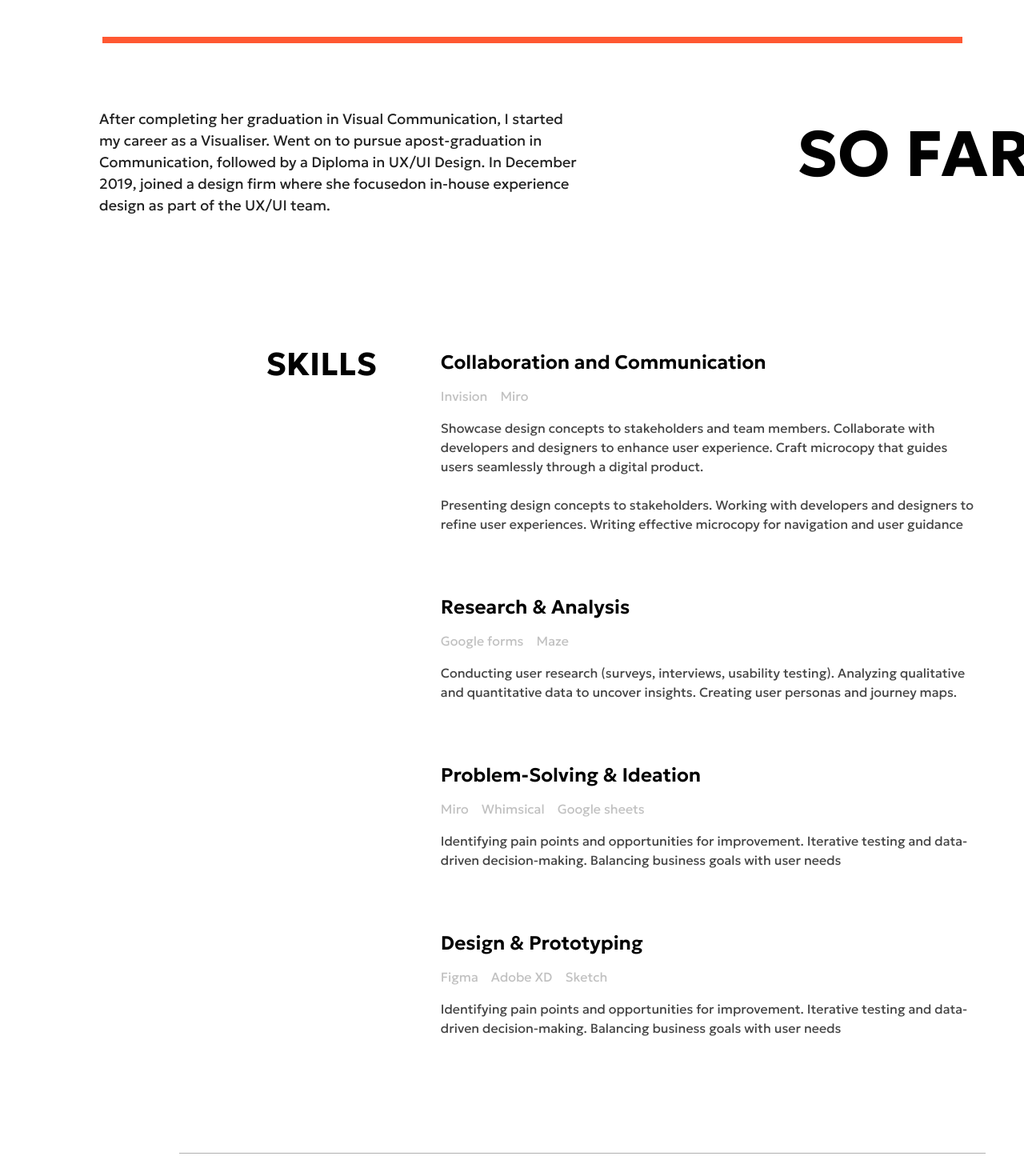
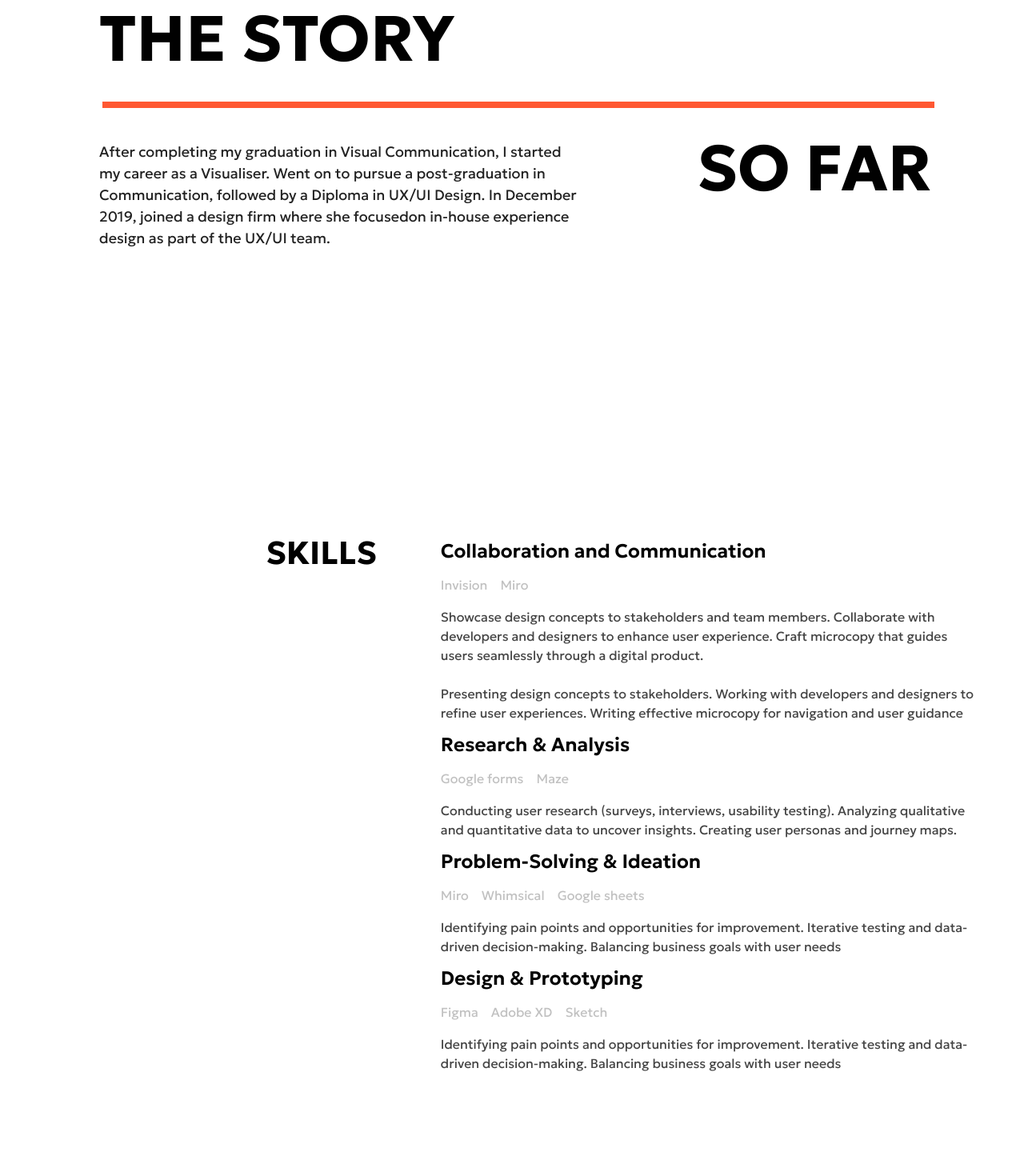
Before and after one commit to sonurajp/paru-portfolio, a React (Vite) app: page /about in a window 1280 px wide. Shown: the part 240-1710 px from the top of the page at 80% size. Built offline with nearby package versions, Linux system fonts and the light colour scheme.

Commit message:
no scroll for about section show animation 1st

```diff
--- a/src/components/layout/NavBar/NavBar.jsx
+++ b/src/components/layout/NavBar/NavBar.jsx
@@ -36,8 +36,8 @@ const NavBar = ({ type = "home", logo = "", onWorkClick = () => {} }) => {
       justifyContent="space-between"
       backgroundColor={type === "home" ? bgColor : "transparent"}
       sx={{
-        position: type === "home" ? "sticky" : "static",
-        top: type === "home" ? 0 : "auto",
+        position: "sticky",
+        top: 0,
         zIndex: 1000,
       }}
     >
--- a/src/pages/About/About.css
+++ b/src/pages/About/About.css
@@ -1,4 +1,5 @@
 .about-content {
+  margin-top: 180px;
   .MuiTypography-root {
     color: #010101;
   }
@@ -9,7 +10,7 @@
   }
   .about-section {
     margin-top: 99px;
-    margin-bottom: 155px;
+    margin-bottom: 350px;
     .story-divider {
       margin-top: 19px;
       width: 205px;
@@ -21,12 +22,13 @@
     .story-content {
       display: flex;
       align-items: center;
-      margin-top: 40px;
-      width: 100%;
+      /* margin-right: auto; */
+      justify-content: space-between;
+      width: 90%;
     }
 
     .so-far-box {
-      margin-left: 6%;
+      margin-left: 3%;
     }
     .story-content-typo {
       white-space: pre-line;
@@ -34,19 +36,22 @@
       font-size: 18px;
       color: #222222;
       opacity: 0;
-      transition: opacity 0.8s ease;
+      transform: translateY(16px);
+      transition: opacity 0.8s ease, transform 0.8s ease;
     }
     .story-content-typo.visible {
       opacity: 1;
+      transform: translateY(0);
     }
     .story-divider.extend {
-      width: 93%;
+      width: 90%;
     }
     .so-far-typo {
-      margin-top: 19px;
+      margin-top: -9%;
+      text-align: right;
       font-weight: 700;
       font-size: 80px;
-      margin-left: 70%;
+      /* margin-left: 70%; */
       white-space: nowrap;
     }
   }
@@ -54,14 +59,14 @@
     width: 1008px;
     height: 1px;
     background-color: #b0b0b0;
-    margin: 80px 0 80px 100px;
+    margin: 80px 0 80px 120px;
   }
   .strength-box {
     display: flex;
+    margin-left: 150px;
     .strength-typo {
       font-weight: 700;
       font-size: 40px;
-      margin-left: 140px;
     }
     .strength-content-typo {
       margin-left: 65px;
@@ -74,10 +79,12 @@
   }
   .future-box {
     display: flex;
+    margin-top: 140px;
+    margin-left: 230px;
+
     .future-typo {
       font-weight: 700;
       font-size: 40px;
-      margin-left: 255px;
       margin-right: 80px;
     }
   }
--- a/src/pages/About/About.jsx
+++ b/src/pages/About/About.jsx
@@ -9,21 +9,20 @@ import Future from "./Future/Future";
 import Footer from "./../../components/layout/Footer/Footer";
 
 const About = () => {
-  useEffect(() => window.scrollTo(0, 0), []);
   useEffect(() => {
     const divider = document.querySelector(".story-divider");
     const section = document.querySelector(".about-section");
     const content = document.querySelector(".story-content-typo");
 
-    let lastScrollY = window.scrollY;
     let triggered = false;
+    let scrollUnlocked = false;
 
-    const onScroll = () => {
-      const currentScrollY = window.scrollY;
-      const scrollingDown = currentScrollY > lastScrollY;
-      lastScrollY = currentScrollY;
+    const onWheel = (e) => {
+      if (!scrollUnlocked) {
+        e.preventDefault(); // 🚨 HARD STOP SCROLL
+      }
 
-      if (!scrollingDown || triggered) return;
+      if (triggered) return;
 
       const rect = section.getBoundingClientRect();
       const isInView = rect.top < window.innerHeight && rect.bottom > 0;
@@ -31,12 +30,57 @@ const About = () => {
       if (isInView) {
         divider.classList.add("extend");
         content.classList.add("visible");
+
         triggered = true;
+
+        // 🔓 Unlock scroll AFTER animation
+        setTimeout(() => {
+          scrollUnlocked = true;
+          window.removeEventListener("wheel", onWheel);
+        }, 800);
+      }
+    };
+
+    window.addEventListener("wheel", onWheel, { passive: false });
+
+    return () => window.removeEventListener("wheel", onWheel);
+  }, []);
+
+  useEffect(() => window.scrollTo(0, 0), []);
+
+  useEffect(() => {
+    const divider = document.querySelector(".story-divider");
+    const section = document.querySelector(".about-section");
+    const content = document.querySelector(".story-content-typo");
+
+    let triggered = false;
+
+    const onScroll = () => {
+      if (triggered) return;
+
+      const rect = section.getBoundingClientRect();
+      const isInView = rect.top < window.innerHeight && rect.bottom > 0;
+
+      if (isInView) {
+        // 🔥 Trigger animation
+        divider.classList.add("extend");
+        content.classList.add("visible");
+
+        triggered = true;
+
+        // ⛔ Stop scroll temporarily
+        document.body.style.overflow = "hidden";
+
+        // ✅ Re-enable scroll after animation
+        setTimeout(() => {
+          document.body.style.overflow = "";
+        }, 800); // match your CSS animation duration
+
         window.removeEventListener("scroll", onScroll);
       }
     };
 
-    window.addEventListener("scroll", onScroll);
+    window.addEventListener("scroll", onScroll, { passive: false });
 
     return () => window.removeEventListener("scroll", onScroll);
   }, []);
@@ -53,8 +97,8 @@ const About = () => {
             <div className="story-divider" />
             <Box className="story-content">
               <Typography className="story-content-typo">
-                {`After completing her graduation in Visual Communication, I started
-                  my career as a Visualiser. Went on to pursue apost-graduation in
+                {`After completing my graduation in Visual Communication, I started
+                  my career as a Visualiser. Went on to pursue a post-graduation in
                   Communication, followed by a Diploma in UX/UI Design. In December
                   2019, joined a design firm where she focusedon in-house experience
                   design as part of the UX/UI team.`}
@@ -64,12 +108,8 @@ const About = () => {
               </Box>
             </Box>
           </Box>
-          {/* <Box ml="115px"> */}
           <SkillsandExperience type="skills" />
-          <div className="skill-divider" />
-          {/* </Box> */}
           <SkillsandExperience type="experience" />
-          <div className="skill-divider" />
 
           <Box className="strength-box">
             <Typography className="strength-typo">STRENGTHS</Typography>
@@ -94,14 +134,13 @@ const About = () => {
               ))}
             </Box>
           </Box>
-          <div className="skill-divider" />
           <Box className="future-box">
-            <Typography className="future-typo">Future</Typography>
+            <Typography className="future-typo">FUTURE</Typography>
             <Future />
           </Box>
         </Box>
       </AboutProvider>
-      <Footer />
+      <Footer type="about" />
     </>
   );
 };
--- a/src/pages/About/SkillsandExperience/SkillsandExperience.css
+++ b/src/pages/About/SkillsandExperience/SkillsandExperience.css
@@ -1,6 +1,6 @@
 .skill-section {
   display: flex;
-
+  margin-bottom: 140px;
   .MuiTypography-root.title {
     font-weight: 700;
     font-size: 40px;
@@ -33,7 +33,6 @@
       margin-top: 16px;
       color: #444444;
       font-size: 16px;
-      margin-bottom: 64px;
       white-space: pre-line;
     }
   }
```
Also changed, not shown: src/components/layout/NavBar/NavBar.css (added, +7 -0 lines).
